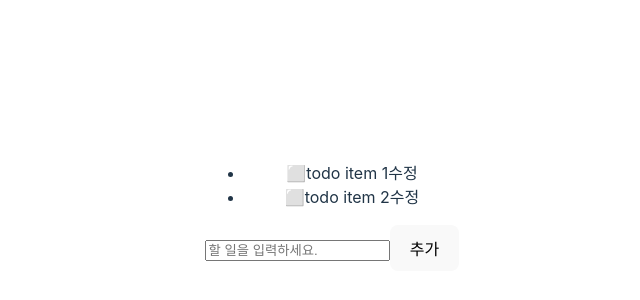
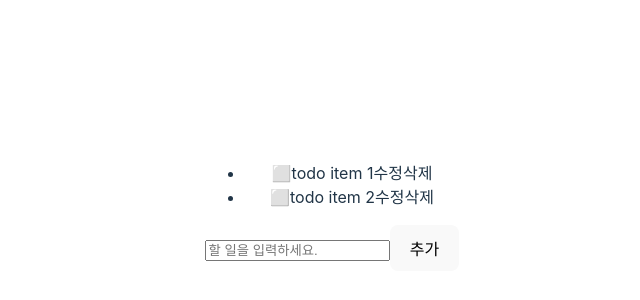
Before and after one commit to kyl6682/my-todo-app, a React (Vite) app: page / in a window 1280 px wide. Shown: the part 192-492 px from the top of the page, without its empty margins (308-948 px from the left). Built offline with nearby package versions, Linux system fonts and the light colour scheme.

Commit message:
✨ [delete] 할 일 삭제 기능 추가 #8

```diff
--- a/src/components/TodoItem.jsx
+++ b/src/components/TodoItem.jsx
@@ -2,7 +2,7 @@ import PropTypes from "prop-types";
 import { useState } from "react";
 import useRefInput from "../hooks/useTodos";
 
-const TodoItem = ({ todo, updateTodo }) => {
+const TodoItem = ({ todo, deleteTodo }) => {
     // 완료 되었는지 상태 관리
     const [isComlete, setIsComplete] = useState(false);
     // 수정을 위한 상태 관리
@@ -50,7 +50,12 @@ const TodoItem = ({ todo, updateTodo }) => {
                     <span onClick={handleEditClick}>수정</span>
                 </>
             )
-        }
+            }
+            <span
+                onClick={() => {
+                    deleteTodo(todo.id)
+                }}
+            >삭제</span>
         </li>
     </>
   );
--- a/src/components/TodoList.jsx
+++ b/src/components/TodoList.jsx
@@ -15,20 +15,17 @@ function TodoList() {
     setTodos((prevTodos) => [...prevTodos, newTodo]);
   };
 
-  // 특정 id의 todo 내용 변경
-  const updateTodo = (id, newContent) => {
-    setTodos((prevTodos) =>
-      prevTodos.map((todo) =>
-        todo.id === id ? { ...todo, content: newContent } : todo
-      )
-    );
-  };
+  // 리스트 삭제 기능
+  const deleteTodo = (id) => {
+    setTodos((prevTodos) => prevTodos.filter((todo) => todo.id !== id));
+    // 삭제할 항목의 아이디를 기준으로 필터링 (아닌 것들만 출력)
+  }
 
   return (
     <>
       <ul>
         {todos.map((todo) => (
-          <TodoItem key={todo.id} todo={todo} updateTodo={updateTodo} />
+          <TodoItem key={todo.id} todo={todo} deleteTodo={deleteTodo} />
         ))}
       </ul>
       <AddTodo addTodo={addTodo} />
```
